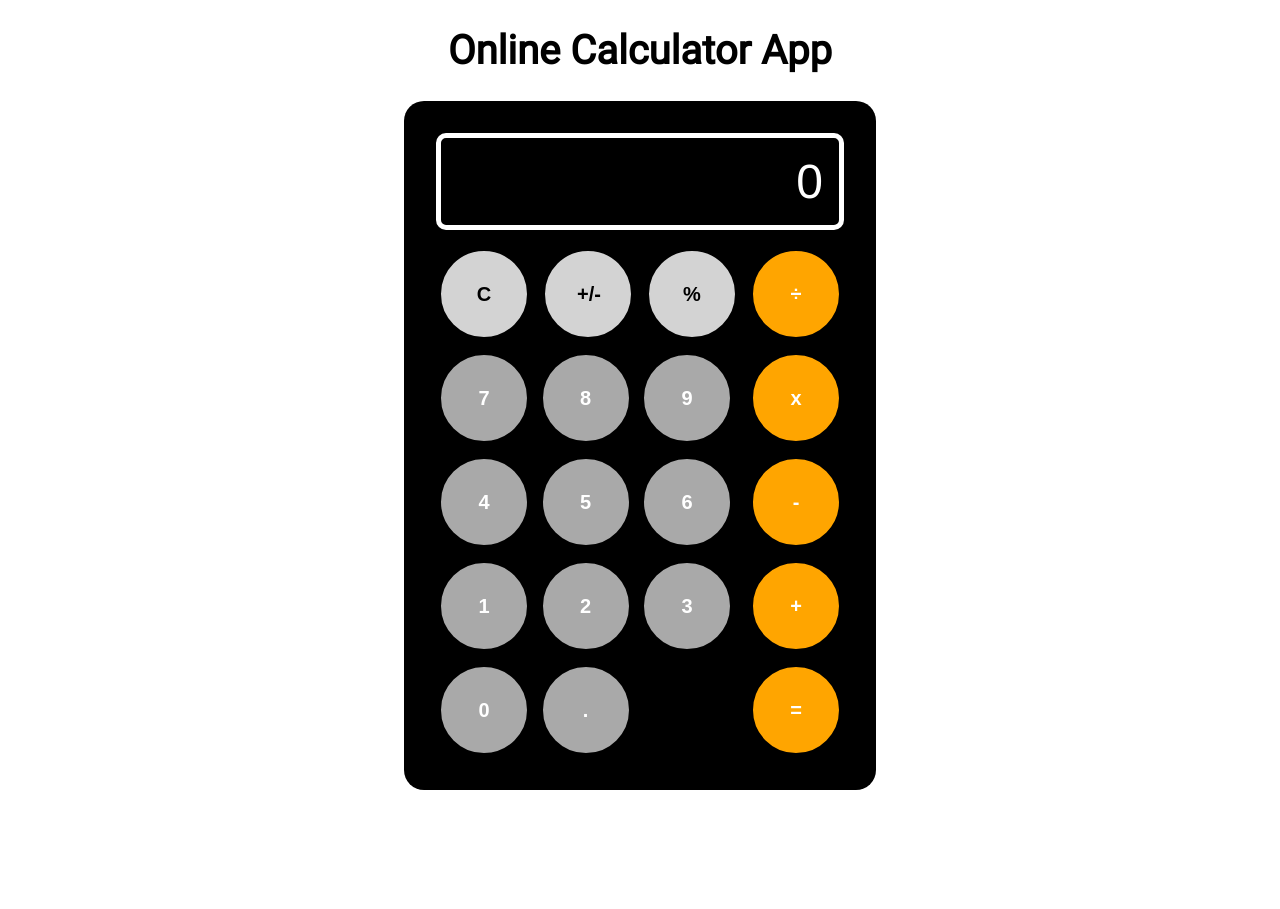
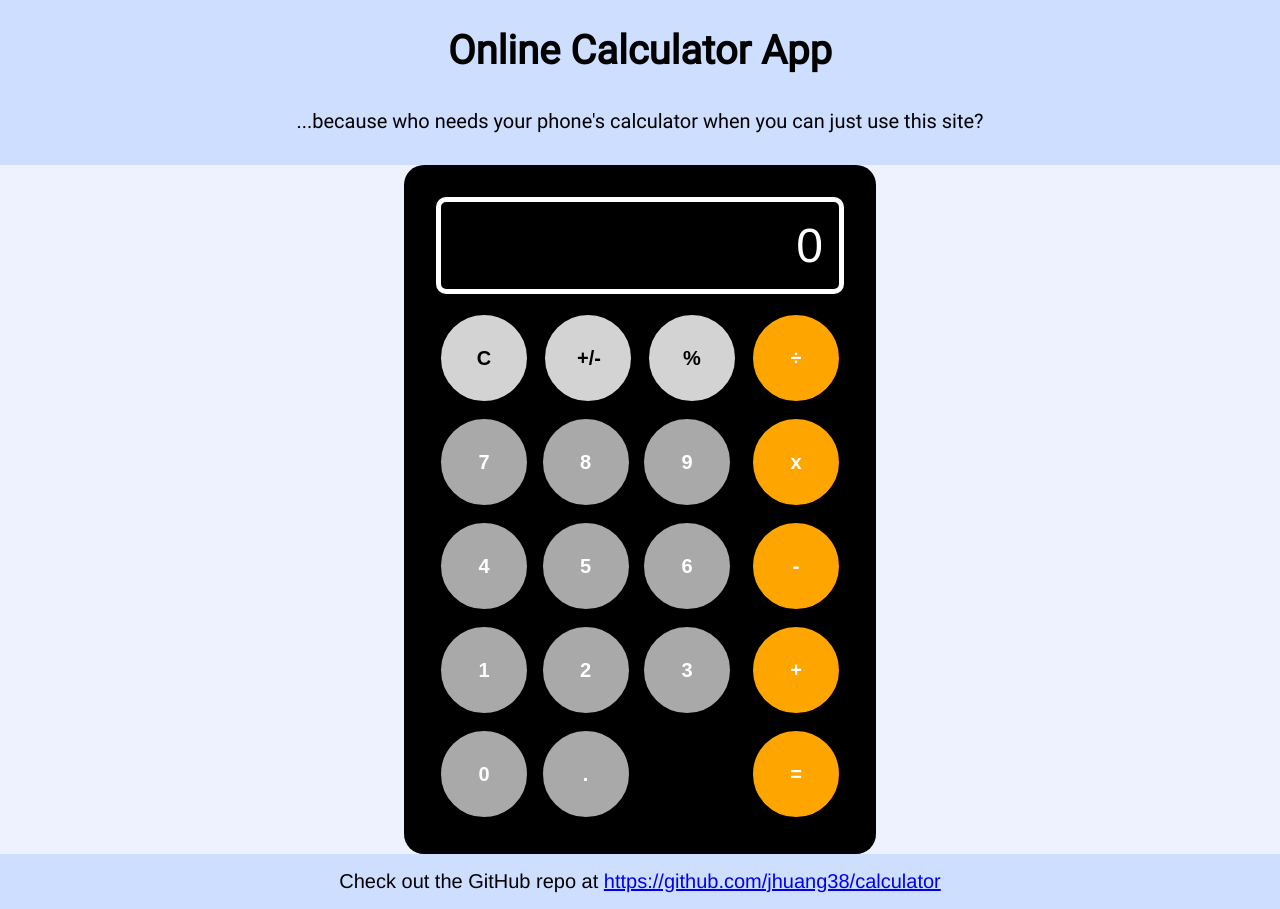
Before and after one commit to jhuang38/calculator, a plain HTML site: page index.html in a window 1280 px wide. Before the commit the page ends 800 px from the top, so only its background shows below. Drawn offline with Linux system fonts and the light colour scheme.

Commit message:
updated styling

```diff
--- a/index.html
+++ b/index.html
@@ -6,10 +6,12 @@
         <meta charset = "utf-8">
         <script src = "script.js" defer></script>
         <link rel = "stylesheet" href = style.css>
+        <link rel = "icon" href = "calculator_icon.png">
     </head>
     <body>
         <div class = "header">
             <h1>Online Calculator App</h1>
+            <p>...because who needs your phone's calculator when you can just use this site?</p>
         </div>
         <div class = "display">
             <div id = "output">0</div>
@@ -56,7 +58,7 @@
             </div>
         </div>
         <div class = "footer">
-
+            <div>Check out the GitHub repo at <a href = "https://github.com/jhuang38/calculator">https://github.com/jhuang38/calculator</a></div>
         </div>
     </body>
 </html>
--- a/style.css
+++ b/style.css
@@ -4,18 +4,38 @@
     font-style: normal;
     font-weight: 100px;
 }
-
+html {
+    width: 100%;
+    height: 100%;
+}
 body {
     font-family: Helvetica;
     font-size: 20px;
     display: flex;
     flex-direction: column;
     align-items: center;
+    justify-content: space-between;
     margin: 0;
+    width: 100%;
+    height: 100%;
+    background-color: #EEF2FF;
 }
 
 .header {
+    display: flex;
+    flex-direction: column;
+    align-items: center;
+    justify-content: center;
+    gap: 8px;
     font-family: roboto;
+    padding: 0 32px 32px 32px;
+    background-color: #CDDEFF;
+    width: 100%;
+    box-sizing: border-box;
+}
+
+.header p {
+    margin: 0;
 }
 
 button {
@@ -95,3 +115,13 @@ button:active{
     flex-direction: column;
     gap: 8px;
 }
+
+.footer {
+    display: flex;
+    align-items: center;
+    justify-content: center;
+    padding: 16px;
+    background-color: #CDDEFF;
+    width: 100%;
+    box-sizing: border-box;
+}
```
Also changed, not shown: calculator_icon.png (added).
